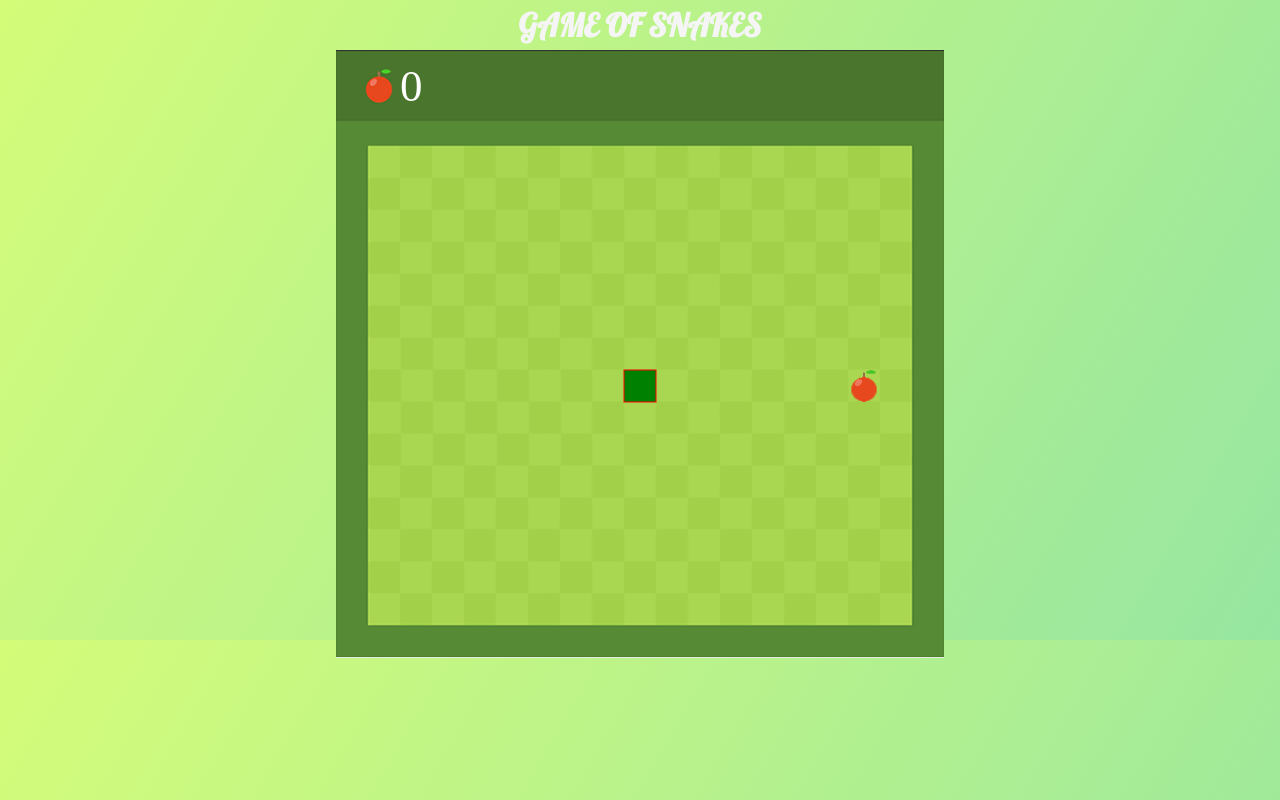
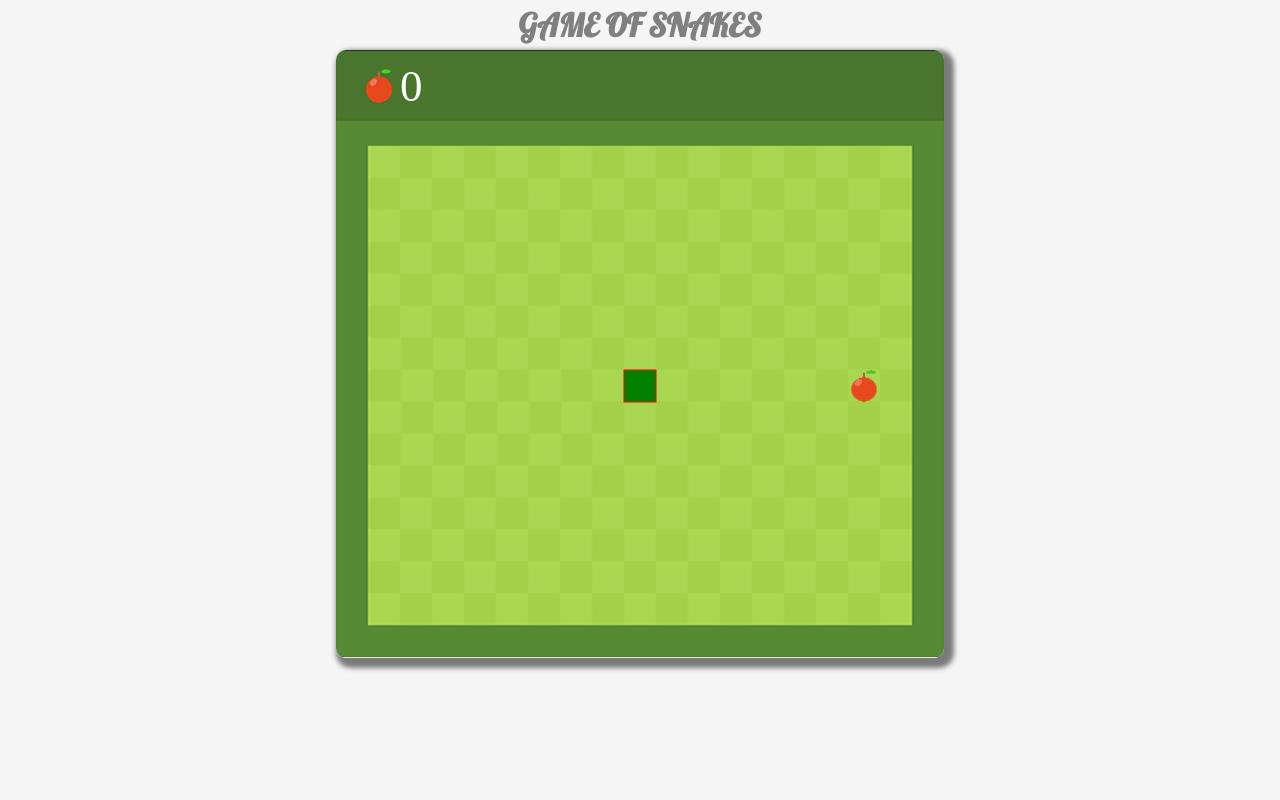
Before and after one commit to Saleem07/Snake-game, a plain HTML site: page index.html in a window 1280 px wide. Drawn offline with Linux system fonts and the light colour scheme.

Commit message:
added some css

```diff
--- a/index.html
+++ b/index.html
@@ -7,6 +7,8 @@
       href="https://fonts.googleapis.com/css?family=Lobster&display=swap"
       rel="stylesheet"
     />
+    <link rel="icon" type="image/png" href="https://www.google.com/s2/favicons?domain=saleemsh.me">
+
     <meta http-equiv="X-UA-Compatible" content="ie=edge" />
     <title>snake game</title>
   </head>
@@ -21,14 +23,19 @@
         margin: 0 auto;
       }
       body {
-        background-image: linear-gradient(120deg, #d4fc79 0%, #96e6a1 100%);
-        height: 80vh;
+        background:whitesmoke;
+        height: 100vh;
       }
       h1 {
         text-align: center;
         padding: 5px 5px;
-        color: whitesmoke;
+        color: gray;
         font-family: "Lobster", cursive;
+      }
+
+      canvas {
+        box-shadow: 5px 5px 5px 5px rgba(0,0,0,0.5);
+        border-radius: 10px;
       }
     </style>
     <h1>GAME OF SNAKES</h1>
```
